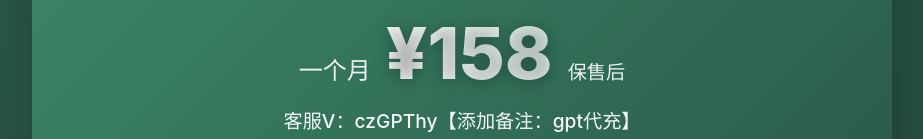
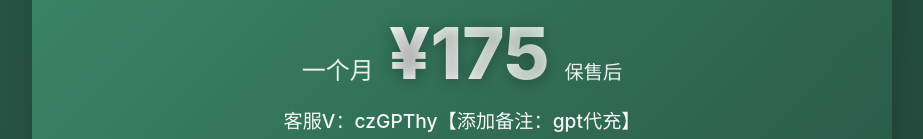
Before and after one commit to djswen116/gpt158.xyz, a plain HTML site: page index.html in a window 1280 px wide. Shown: the part 471-610 px from the top of the page, without its empty margins (178-1101 px from the left). Drawn offline with Linux system fonts and the light colour scheme.

Commit message:
Update index.html

```diff
--- a/index.html
+++ b/index.html
@@ -626,7 +626,7 @@
                 <h2 class="product-title">官网ChatGpt Plus 会员</h2>
                 <div class="product-price">
                     <span class="price-prefix">一个月</span>
-                    <div class="price-amount">¥158</div>
+                    <div class="price-amount">¥175</div>
                     <span class="price-suffix">保售后</span>
                 </div>
                 <div class="product-period">客服V：czGPThy【添加备注：gpt代充】</div>
```
